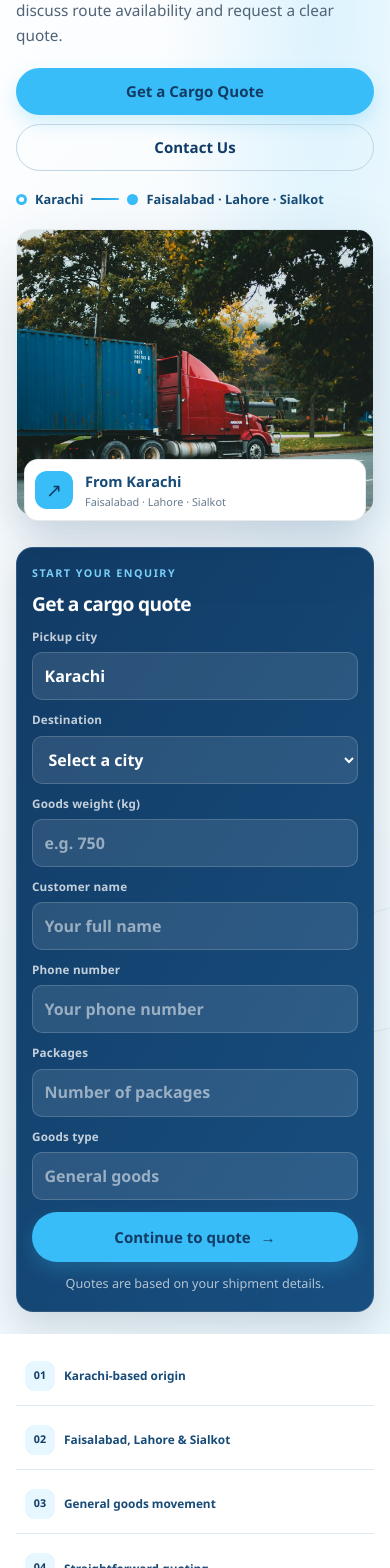
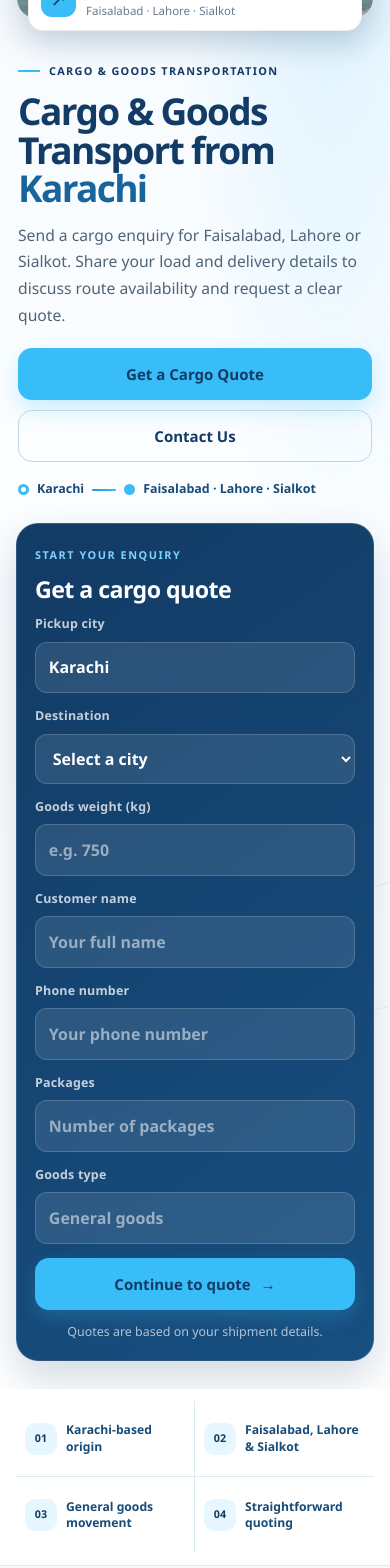
Before and after one commit to ranaahmad22561/rana-shazaib-goods-website, a Next.js app: page / in a window 390 px wide. Shown: the part 380-1948 px from the top of the page. Built offline with nearby package versions, Linux system fonts and the light colour scheme.

Commit message:
Create premium mobile-first composition for cargo website (#7)

```diff
--- a/css/site.css
+++ b/css/site.css
@@ -748,3 +748,293 @@ ul { color: var(--ink-soft); }
   .footer__bottom-links { gap: 12px; }
   .btn { max-width: 100%; }
 }
+
+
+/* Premium mobile experience: intentional mobile composition without changing desktop UI. */
+@media (max-width: 760px) {
+  :root {
+    --container: calc(100% - 32px);
+    --radius-lg: 24px;
+    --radius-md: 18px;
+  }
+
+  body { font-size: 15px; }
+  .site-topbar { background: #0d2c4b; }
+  .site-topbar__inner { min-height: 36px; }
+  .site-topbar__links { display: none; }
+  .site-topbar__meta {
+    width: 100%;
+    justify-content: space-between;
+    gap: 12px;
+  }
+  .site-topbar__meta a { font-size: .76rem; }
+
+  .site-header {
+    position: sticky;
+    top: 0;
+    box-shadow: 0 6px 24px rgba(18,59,101,.09);
+  }
+  .site-header__inner {
+    min-height: 70px;
+    gap: 10px;
+  }
+  .brand { flex: 1 1 auto; gap: 9px; }
+  .brand__logo { width: 40px; height: 40px; border-radius: 12px; }
+  .brand__text { max-width: 135px; font-size: .87rem; line-height: 1.15; }
+  .header-cta {
+    margin-left: auto;
+    padding: .68rem .86rem;
+    font-size: .76rem;
+    white-space: nowrap;
+  }
+  .mobile-toggle {
+    width: 42px;
+    height: 42px;
+    border-radius: 13px;
+    background: #f1f9fe;
+    border-color: #d7edf9;
+  }
+  .nav {
+    top: calc(100% + 7px);
+    right: 12px;
+    left: 12px;
+    gap: 5px;
+    padding: 10px;
+    border-radius: 18px;
+    box-shadow: 0 18px 45px rgba(18,59,101,.18);
+  }
+  .nav a {
+    min-height: 46px;
+    display: flex;
+    align-items: center;
+    padding: 12px 14px;
+    font-size: .95rem;
+  }
+
+  .hero {
+    background:
+      radial-gradient(ellipse at 85% 4%, rgba(56,189,248,.16), transparent 35%),
+      linear-gradient(180deg, #f6fbff 0%, #ffffff 76%);
+  }
+  .hero::after { right: -230px; bottom: 390px; width: 410px; height: 120px; }
+  .hero__inner {
+    display: grid;
+    grid-template-columns: minmax(0,1fr);
+    gap: 0;
+    padding: 22px 0 28px;
+  }
+  /* On phones the truck becomes the visual opener, followed by the message. */
+  .hero__visual {
+    grid-column: 1;
+    grid-row: 1;
+    width: 100%;
+    justify-self: stretch;
+    padding: 0 0 18px;
+  }
+  .hero__background {
+    display: block;
+    width: 100%;
+    aspect-ratio: 1.32;
+    height: auto;
+    border: 1px solid #d8eaf5;
+    border-radius: 22px;
+    object-fit: cover;
+    object-position: center;
+    box-shadow: 0 18px 42px rgba(18,59,101,.16);
+  }
+  .hero__badge {
+    right: 12px;
+    bottom: 7px;
+    left: 12px;
+    gap: 10px;
+    padding: 10px 12px;
+    border: 1px solid rgba(18,59,101,.08);
+    border-radius: 15px;
+    box-shadow: 0 10px 28px rgba(18,59,101,.12);
+  }
+  .badge-icon { width: 35px; height: 35px; border-radius: 11px; }
+  .hero__badge strong { font-size: .87rem; }
+  .hero__badge small { font-size: .72rem; }
+
+  .hero__content {
+    grid-column: 1;
+    grid-row: 2;
+    width: 100%;
+    min-height: 0;
+    padding: 16px 2px 24px;
+  }
+  .hero__content .eyebrow {
+    max-width: 100%;
+    margin-bottom: 12px;
+    font-size: .68rem;
+    letter-spacing: .12em;
+  }
+  .hero__title {
+    max-width: 100%;
+    margin-bottom: 14px;
+    font-size: clamp(2.25rem, 9.5vw, 3.45rem);
+    line-height: 1.04;
+    letter-spacing: -.045em;
+    overflow-wrap: normal;
+  }
+  .hero__content > p:not(.eyebrow) {
+    max-width: 560px;
+    margin-bottom: 0;
+    font-size: .98rem;
+    line-height: 1.7;
+  }
+  .hero__actions {
+    display: grid;
+    grid-template-columns: minmax(0,1fr);
+    gap: 10px;
+    margin-top: 20px;
+  }
+  .hero__actions .btn {
+    width: 100%;
+    min-height: 52px;
+    border-radius: 14px;
+    font-size: .94rem;
+  }
+  .hero__actions .btn--primary {
+    box-shadow: 0 9px 22px rgba(56,189,248,.25);
+  }
+  .hero__route {
+    display: flex;
+    flex-wrap: wrap;
+    gap: 8px;
+    margin-top: 18px;
+    font-size: .78rem;
+    line-height: 1.5;
+  }
+  .route-line { width: 24px; }
+
+  .quick-quote {
+    grid-column: 1;
+    grid-row: 3;
+    grid-template-columns: minmax(0,1fr);
+    gap: 12px;
+    padding: 22px 18px 18px;
+    border: 1px solid rgba(255,255,255,.13);
+    border-radius: 22px;
+    background: linear-gradient(145deg, #123B65, #174f80);
+    box-shadow: 0 18px 42px rgba(18,59,101,.19);
+  }
+  .quick-quote__eyebrow,
+  .quick-quote h3,
+  .quick-quote__row,
+  .quick-quote__note,
+  .quick-quote .btn {
+    grid-column: 1;
+    grid-row: auto;
+  }
+  .quick-quote__eyebrow { font-size: .68rem; }
+  .quick-quote h3 { margin: 0; font-size: 1.45rem; letter-spacing: -.025em; }
+  .quick-quote__row { grid-template-columns: minmax(0,1fr); gap: 13px; }
+  .quick-quote__row label:last-child { grid-column: auto; }
+  .quick-quote label { font-size: .78rem; }
+  .quick-quote input,
+  .quick-quote select {
+    min-height: 50px;
+    margin-top: 7px;
+    padding: .72rem .8rem;
+    border-radius: 12px;
+    font-size: 16px;
+  }
+  .quick-quote .btn {
+    width: 100%;
+    min-height: 52px;
+    margin: 2px 0 0;
+    border-radius: 14px;
+  }
+  .quick-quote__note { text-align: center; font-size: .78rem; }
+
+  .stat-strip { background: #fff; }
+  .stat-strip__inner {
+    grid-template-columns: repeat(2,minmax(0,1fr));
+    gap: 0;
+    padding: 12px 0;
+  }
+  .stat-card,
+  .stat-card:nth-child(odd),
+  .stat-card:nth-child(2) {
+    min-height: 76px;
+    gap: 9px;
+    padding: 12px 9px;
+    border-right: 1px solid var(--slate-200);
+    border-bottom: 1px solid var(--slate-200);
+  }
+  .stat-card:nth-child(even) { border-right: 0; }
+  .stat-card:nth-child(3),
+  .stat-card:nth-child(4) { border-bottom: 0; }
+  .stat-card__num { width: 32px; height: 32px; border-radius: 10px; }
+  .stat-card__text { font-size: .76rem; line-height: 1.35; }
+
+  .section { padding: 58px 0; }
+  .section--compact { padding-top: 42px; padding-bottom: 42px; }
+  .section-header { margin-bottom: 22px; }
+  h2 { font-size: clamp(1.9rem, 7.8vw, 2.55rem); line-height: 1.1; }
+  .two-col, .contact-grid, .reviews-panel { grid-template-columns: minmax(0,1fr); }
+  .two-col { gap: 24px; }
+  .card-grid, .route-grid, .process-grid, .feature-grid, .info-grid, .form-grid {
+    grid-template-columns: minmax(0,1fr);
+    gap: 14px;
+  }
+  .service-card, .route-card, .feature-card, .process-card {
+    padding: 22px;
+    border-radius: 19px;
+    box-shadow: 0 8px 24px rgba(18,59,101,.055);
+  }
+  .service-card__icon, .feature-card__icon, .info-card__icon {
+    width: 46px;
+    height: 46px;
+    margin-bottom: 15px;
+    border-radius: 13px;
+  }
+  .service-card h3, .route-card h3, .feature-card h3, .process-card h3 { font-size: 1.16rem; }
+  .service-card p, .route-card p, .feature-card p, .process-card p { font-size: .94rem; }
+  .reviews-panel { gap: 18px; padding: 24px 20px; border-radius: 22px; }
+  .reviews-panel__note { padding: 19px; border-radius: 16px; }
+  .reviews-panel .route-cta-row,
+  .route-cta-row { display: grid; grid-template-columns: minmax(0,1fr); }
+  .route-cta-row .btn { width: 100%; min-height: 49px; }
+  .route-banner { padding: 25px 20px; border-radius: 22px; }
+  .route-map { flex-wrap: wrap; gap: 10px; font-size: .88rem; }
+  .map-line { min-width: 28px; }
+  .quote-panel, .contact-panel { padding: 23px 18px; border-radius: 22px; }
+  .form-grid { gap: 6px; margin-top: 22px; }
+  .form-group { margin-bottom: 8px; }
+  .form-group[style*="grid-column"] { grid-column: 1 !important; }
+  .form-group input, .form-group select, .form-group textarea {
+    min-height: 50px;
+    font-size: 16px;
+    border-radius: 12px;
+  }
+  .page-hero__inner { padding: 48px 0 51px; }
+  .page-hero__content h1 { font-size: clamp(2.25rem, 9.5vw, 3.2rem); line-height: 1.06; }
+  .page-hero__content p { font-size: .97rem; line-height: 1.65; }
+  .footer { padding-top: 40px; }
+  .footer__inner {
+    grid-template-columns: repeat(2,minmax(0,1fr));
+    gap: 27px 18px;
+  }
+  .footer__inner > div:first-child { grid-column: 1 / -1; }
+  .footer h4 { margin-bottom: 11px; }
+  .footer ul { gap: 8px; font-size: .82rem; }
+  .footer__bottom-inner { align-items: flex-start; flex-direction: column; }
+  .footer__bottom-links { gap: 12px; }
+}
+
+@media (max-width: 380px) {
+  :root { --container: calc(100% - 28px); }
+  .site-header__inner { gap: 6px; }
+  .brand { gap: 7px; }
+  .brand__logo { width: 36px; height: 36px; }
+  .brand__text { max-width: 93px; font-size: .77rem; }
+  .header-cta { padding: .62rem .55rem; font-size: .7rem; }
+  .mobile-toggle { width: 38px; height: 38px; }
+  .hero__title { font-size: clamp(2.05rem, 9.5vw, 2.6rem); }
+  .stat-card { padding: 10px 6px; gap: 7px; }
+  .stat-card__text { font-size: .7rem; }
+  .footer__inner { grid-template-columns: minmax(0,1fr); }
+  .footer__inner > div:first-child { grid-column: auto; }
+}
```
